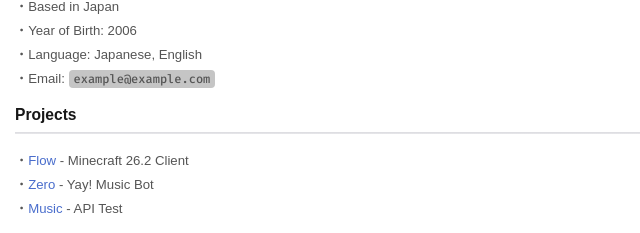
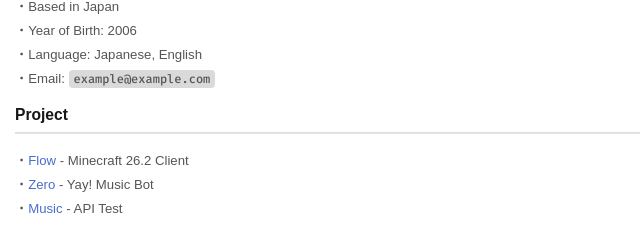
Before and after one commit to mqnnko/Blog, a plain HTML site: page index.html in a window 1280 px wide. Both pictures are taken after a click on the button "Switch to light theme". Shown: the part 269-502 px from the top of the page, 0-640 px from the left. Drawn offline with nearby package versions, Linux system fonts and the light colour scheme.

Commit message:
Update website

```diff
--- a/index.html
+++ b/index.html
@@ -48,7 +48,7 @@
     </section>
 
     <section class="container">
-        <h2 class="section-title">Projects</h2>
+        <h2 class="section-title">Project</h2>
         <div class="texts">
             <p class="h2">
                 ・<a href="https://github.com/mqnnko/Flow" target="_blank">Flow</a> - Minecraft 26.2 Client <br>
--- a/styles.css
+++ b/styles.css
@@ -21,7 +21,7 @@
     color-scheme: light;
 
     --background-1: #ffffff;
-    --background-2: #c5c5c5;
+    --background-2: #dadada;
     --text-primary: #171717;
     --text-secondary: #555555;
     --border: #dedee2;
```
